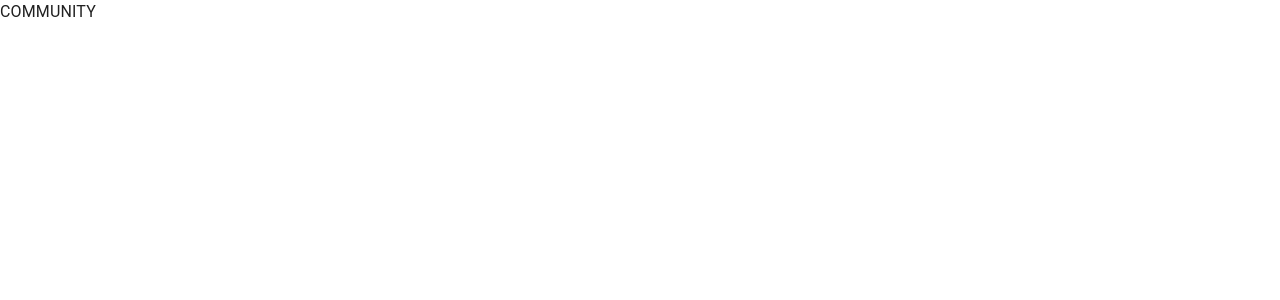
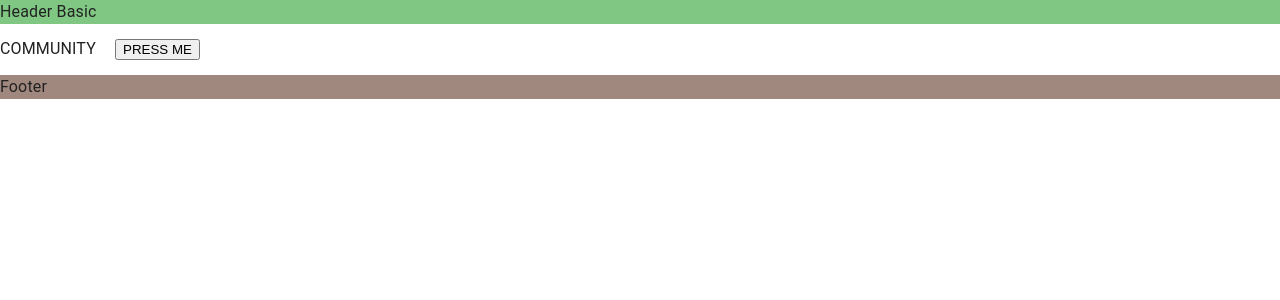
Before and after one commit to IamMukhammed/nestar-demo, a Next.js app: page /community in a window 1280 px wide. Shown: the top 300 px of the page. Built offline with nearby package versions, Linux system fonts and the light colour scheme.

Commit message:
feat: integration Header and Footer via Layouts

```diff
--- /dev/null
+++ b/libs/components/layout/LayoutBasic.tsx
@@ -0,0 +1,25 @@
+import { Stack } from "@mui/material";
+import Head from "next/head";
+
+const withLayoutBasic = (Component: any) => {
+    return (props: any) => {
+        return (
+            <>
+                <Head>
+                    <title>Nestar</title>
+                </Head>
+                <Stack id="pc-wrap">
+                <Stack sx={{ background: "#81c784" }}>Header Basic</Stack>
+
+                <Stack id={"main"}>
+                    <Component {...props} />
+                </Stack>
+
+                <Stack sx={{ background: "#a1887f" }}>Footer</Stack>
+                </Stack>
+            </>
+        );
+    };
+};
+
+export default withLayoutBasic;
--- a/pages/community/index.tsx
+++ b/pages/community/index.tsx
@@ -1,5 +1,15 @@
-const Community = () => {
-    return <div>COMMUNITY</div>;
+import withLayoutBasic from "@/libs/components/layout/LayoutBasic";
+import { NextPage } from "next";
+
+const Community: NextPage = () => {
+    return (
+        <div>
+            COMMUNITY{" "}
+            <button onClick={() => alert("HELLO MIT - 20... 😊")} style={{ margin: "15px" }}>
+                PRESS ME
+            </button>
+        </div>
+    );
 };
 
-export default Community;
+export default withLayoutBasic(Community);
```
Also changed, not shown: libs/components/layout/LayoutHome.tsx (added, +25 -0 lines), pages/index.tsx (+7 -8 lines), pages/property/[productId]/index.tsx (deleted, +0 -9 lines), pages/property/detail.tsx (added, +8 -0 lines), pages/property/index.tsx (+7 -4 lines).
